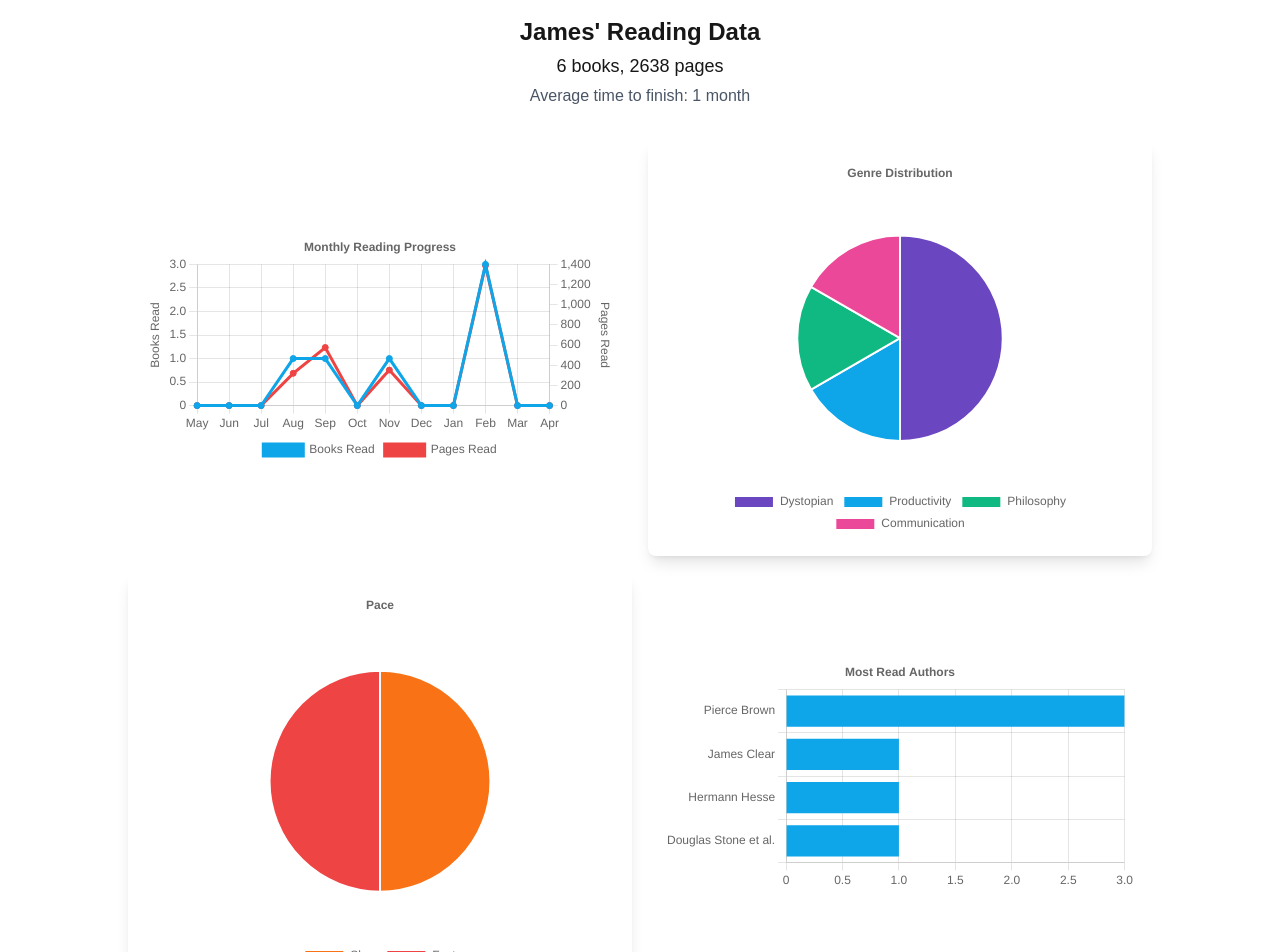
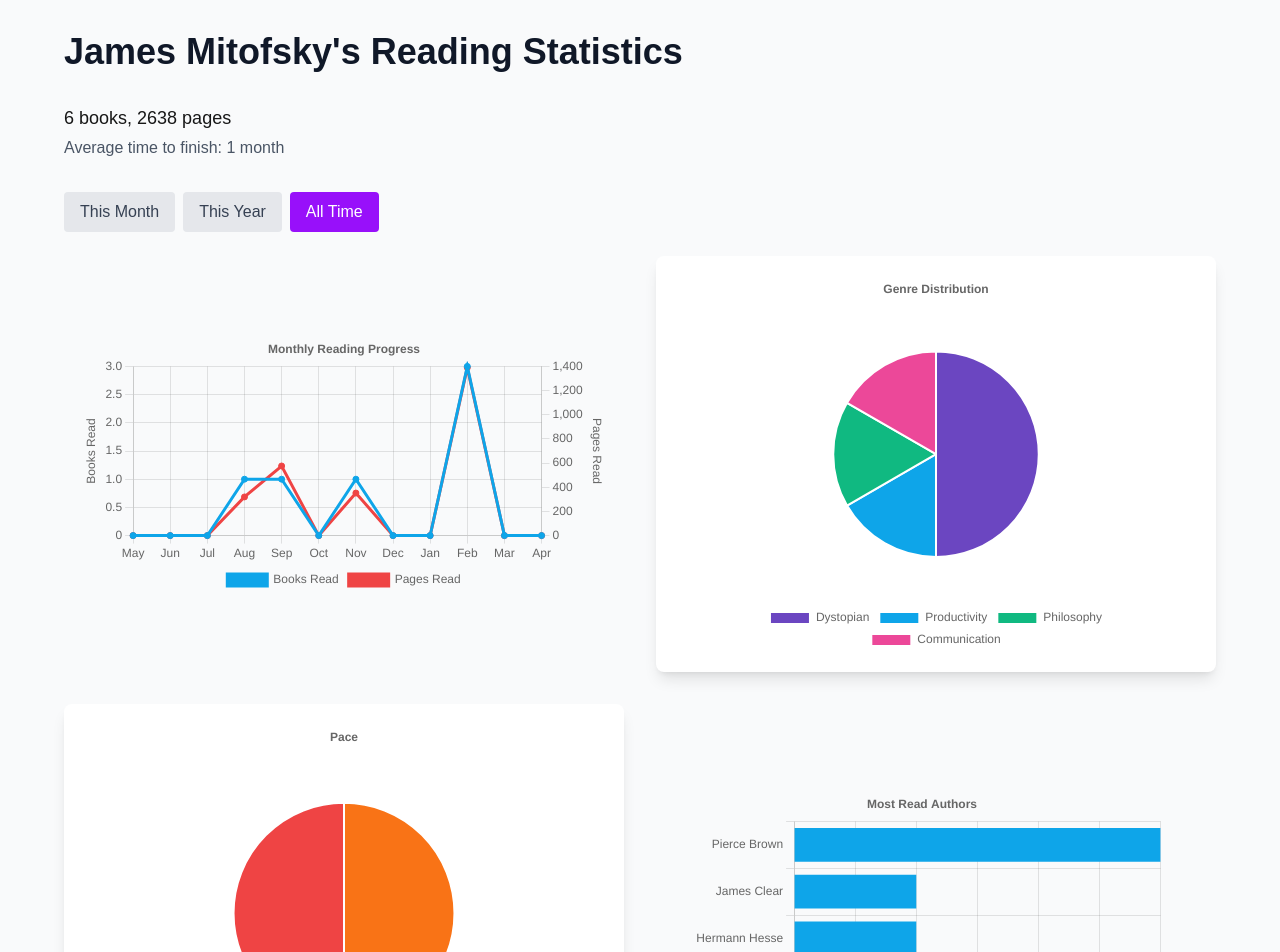
Before and after one commit to JamesMitofsky/reading-data-visualizer, a Next.js app: page / in a window 1280 px wide. Shown: the top 952 px of the page. Built offline with nearby package versions, Linux system fonts and the light colour scheme.

Commit message:
Add timeline filter

```diff
--- a/src/app/page.tsx
+++ b/src/app/page.tsx
@@ -36,6 +36,7 @@ interface MonthlyStats {
 
 export default function Home() {
   const [readingData, setReadingData] = useState<ReadingData[]>([]);
+  const [timeRange, setTimeRange] = useState<'month' | 'year' | 'all'>('all');
 
   useEffect(() => {
     const loadData = async () => {
@@ -45,13 +46,27 @@ export default function Home() {
     loadData();
   }, []);
 
-  // Only include completed books
-  const completedBooks = readingData.filter(book => book.status === 'Completed');
-  const totalBooks = completedBooks.length;
-  const totalPages = completedBooks.reduce((sum, book) => sum + (book.pageCount || 0), 0);
+  // Filter books based on time range and completion status
+  const filteredBooks = readingData.filter(book => {
+    if (book.status !== 'Completed' || !book.dateFinished) return false;
+
+    const finishDate = new Date(book.dateFinished);
+    const now = new Date('2025-04-09'); // Using provided current time
+
+    if (timeRange === 'month') {
+      return finishDate.getFullYear() === now.getFullYear() &&
+             finishDate.getMonth() === now.getMonth();
+    } else if (timeRange === 'year') {
+      return finishDate.getFullYear() === now.getFullYear();
+    }
+    return true; // 'all' time range
+  });
+
+  const totalBooks = filteredBooks.length;
+  const totalPages = filteredBooks.reduce((sum, book) => sum + (book.pageCount || 0), 0);
 
   // Calculate genre distribution
-  const genreCounts = completedBooks.reduce((acc: { [key: string]: number }, book) => {
+  const genreCounts = filteredBooks.reduce((acc: { [key: string]: number }, book) => {
     if (!book.genre) return acc;
 
     // Split genres and trim whitespace
@@ -88,9 +103,9 @@ export default function Home() {
   };
 
   // Calculate fiction vs non-fiction using isFiction field
-  const fictionCount = completedBooks.filter(book => book.isFiction === true).length;
+  const fictionCount = filteredBooks.filter(book => book.isFiction === true).length;
   // Count both explicit false and null (unspecified) as non-fiction
-  const nonFictionCount = completedBooks.filter(book => book.isFiction === false || book.isFiction === null).length;
+  const nonFictionCount = filteredBooks.filter(book => book.isFiction === false || book.isFiction === null).length;
 
   const fictionData = {
     labels: ['Fiction', 'Non-fiction'],
@@ -108,12 +123,12 @@ export default function Home() {
     const days = Math.ceil((end.getTime() - start.getTime()) / (1000 * 60 * 60 * 24));
     const pagesPerDay = (book.pageCount || 0) / days;
 
-    if (pagesPerDay >= 50) return 'Fast';
-    if (pagesPerDay >= 25) return 'Medium';
-    return 'Slow';
+    if (pagesPerDay >= 50) return 'Fast (50+ pages/day)';
+    if (pagesPerDay >= 25) return 'Medium (25-49 pages/day)';
+    return 'Slow (0-25 pages/day)';
   };
 
-  const paceDistribution = completedBooks.reduce((acc: { [key: string]: number }, book) => {
+  const paceDistribution = filteredBooks.reduce((acc: { [key: string]: number }, book) => {
     const pace = calculateReadingPace(book);
     if (pace) {
       acc[pace] = (acc[pace] || 0) + 1;
@@ -130,7 +145,7 @@ export default function Home() {
   };
 
   // Calculate page count distribution
-  const pageDistribution = completedBooks.reduce((acc: { [key: string]: number }, book) => {
+  const pageDistribution = filteredBooks.reduce((acc: { [key: string]: number }, book) => {
     if (!book.pageCount) return acc;
 
     if (book.pageCount >= 500) {
@@ -152,7 +167,7 @@ export default function Home() {
   };
 
   // Calculate most read authors
-  const authorCounts = completedBooks.reduce((acc: { [key: string]: number }, book) => {
+  const authorCounts = filteredBooks.reduce((acc: { [key: string]: number }, book) => {
     if (book.author) {
       acc[book.author] = (acc[book.author] || 0) + 1;
     }
@@ -173,7 +188,7 @@ export default function Home() {
   };
 
   // Calculate books and pages by month
-  const monthlyStats = completedBooks.reduce<MonthlyStats>((acc, book) => {
+  const monthlyStats = filteredBooks.reduce<MonthlyStats>((acc, book) => {
     if (book.dateFinished) {
       const date = new Date(book.dateFinished);
       const monthKey = date.toLocaleString('default', { month: 'short' });
@@ -216,29 +231,62 @@ export default function Home() {
   };
 
   // Calculate average time to finish
-  const averageTimeToFinish = completedBooks.reduce((sum, book) => {
+  const averageTimeToFinish = filteredBooks.reduce((sum, book) => {
     if (book.dateStarted && book.dateFinished) {
       const start = new Date(book.dateStarted);
       const end = new Date(book.dateFinished);
       return sum + (end.getTime() - start.getTime());
     }
     return sum;
-  }, 0) / (completedBooks.length || 1);
+  }, 0) / (filteredBooks.length || 1);
 
   const averageMonths = Math.round(averageTimeToFinish / (1000 * 60 * 60 * 24 * 30));
   const monthText = averageMonths === 1 ? 'month' : 'months';
 
   return (
-    <div className="min-h-screen p-4 bg-white">
-      <main className="max-w-5xl mx-auto space-y-8">
-        <div className="text-center">
-          <h1 className="text-2xl font-bold mb-1">James&apos; Reading Data</h1>
+    <main className="min-h-screen p-8 bg-gray-50">
+      <div className="max-w-6xl mx-auto">
+        <h1 className="text-4xl font-bold text-gray-900 ">James Mitofsky&apos;s Reading Statistics</h1>
+        <div className='my-8'>
           <p className="text-lg">{totalBooks} books, {totalPages} pages</p>
           <p className="text-gray-600 mt-1">Average time to finish: {averageMonths} {monthText}</p>
         </div>
 
-        <div className="grid grid-cols-1 md:grid-cols-2 gap-4">
+        {/* Time Range Selector */}
+        <div className="mb-6 flex gap-2">
+          <button
+            onClick={() => setTimeRange('month')}
+            className={`px-4 py-2 rounded ${
+              timeRange === 'month'
+                ? 'bg-purple-600 text-white'
+                : 'bg-gray-200 text-gray-700 hover:bg-gray-300'
+            }`}
+          >
+            This Month
+          </button>
+          <button
+            onClick={() => setTimeRange('year')}
+            className={`px-4 py-2 rounded ${
+              timeRange === 'year'
+                ? 'bg-purple-600 text-white'
+                : 'bg-gray-200 text-gray-700 hover:bg-gray-300'
+            }`}
+          >
+            This Year
+          </button>
+          <button
+            onClick={() => setTimeRange('all')}
+            className={`px-4 py-2 rounded ${
+              timeRange === 'all'
+                ? 'bg-purple-600 text-white'
+                : 'bg-gray-200 text-gray-700 hover:bg-gray-300'
+            }`}
+          >
+            All Time
+          </button>
+        </div>
 
+        <div className="grid grid-cols-1 md:grid-cols-2 gap-8 mb-8">
           {/* Books and Pages Over Time */}
           <div className="p-4 flex items-center justify-center">
             <div className="w-full" >
@@ -287,7 +335,6 @@ export default function Home() {
             </div>
           </div>
 
-
           {/* Genres Chart */}
           <div className="bg-white rounded-lg shadow-lg p-4 flex items-center justify-center">
             <div className="w-full max-w-sm">
@@ -330,8 +377,8 @@ export default function Home() {
             </div>
           </div>
 
-           {/* Most Read Authors */}
-           <div className="p-4 flex items-center justify-center">
+          {/* Most Read Authors */}
+          <div className="p-4 flex items-center justify-center">
             <div className="w-full" style={{ height: '250px' }}>
               <Bar data={authorData} options={{
                 indexAxis: 'y',
@@ -389,9 +436,8 @@ export default function Home() {
               />
             </div>
           </div>
-
         </div>
-      </main>
-    </div>
+      </div>
+    </main>
   );
 }
```
